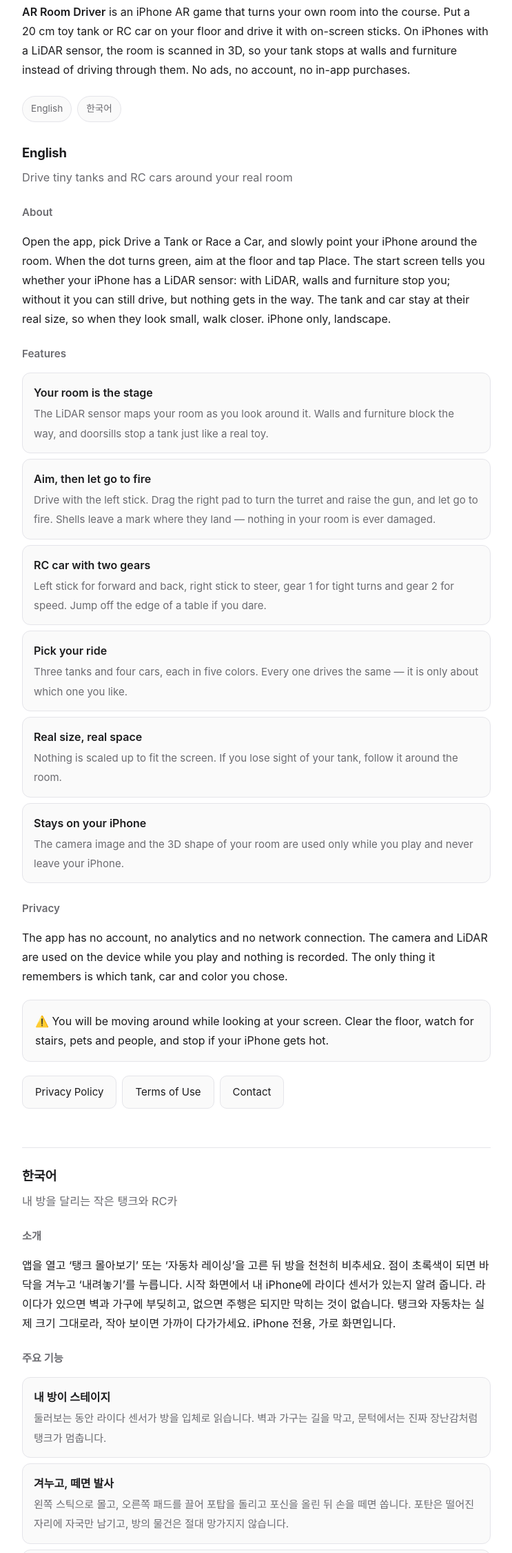
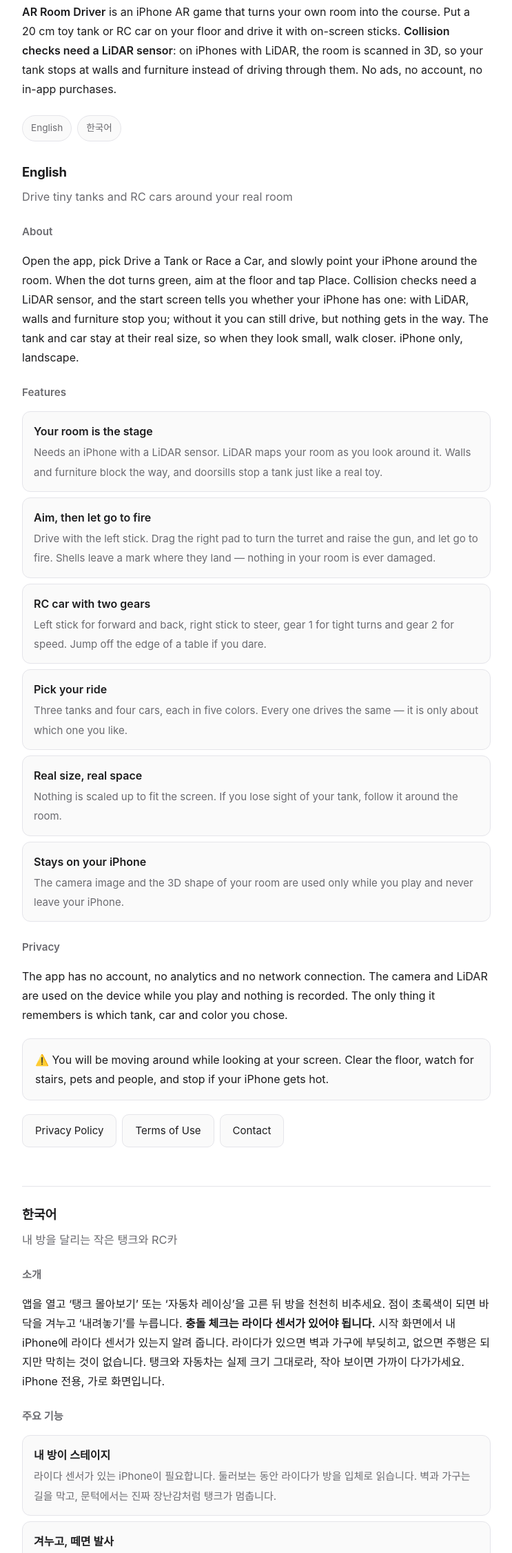
Before and after one commit to thswlsdnr79-crypto/thswlsdnr79-crypto.github.io, a plain HTML site: page arroomdriver/index.html in a window 1280 px wide. Shown: the part 185-2436 px from the top of the page at 69% size, without its empty margins (268-1011 px from the left). Drawn offline with Linux system fonts and the light colour scheme.

Commit message:
arroomdriver: 충돌 체크는 라이다 센서가 있어야 된다는 안내를 소개·이용약관에 명시
Co-Authored-By: Claude Opus 5.5 <noreply@anthropic.com>

```diff
--- a/arroomdriver/index.html
+++ b/arroomdriver/index.html
@@ -67,15 +67,15 @@ h1{display:flex;align-items:center;gap:11px}
 <a class="back" href="../">&larr; All apps</a>
 <h1><img class="hicon" src="../icons/arroomdriver.png" width="36" height="36" alt="" loading="lazy">AR Room Driver</h1>
 <p class="tag">Drive tiny tanks and RC cars around your real room</p>
-<p class="purpose"><strong>AR Room Driver</strong> is an iPhone AR game that turns your own room into the course. Put a 20&nbsp;cm toy tank or RC car on your floor and drive it with on-screen sticks. On iPhones with a LiDAR sensor, the room is scanned in 3D, so your tank stops at walls and furniture instead of driving through them. No ads, no account, no in-app purchases.</p>
+<p class="purpose"><strong>AR Room Driver</strong> is an iPhone AR game that turns your own room into the course. Put a 20&nbsp;cm toy tank or RC car on your floor and drive it with on-screen sticks. <strong>Collision checks need a LiDAR sensor</strong>: on iPhones with LiDAR, the room is scanned in 3D, so your tank stops at walls and furniture instead of driving through them. No ads, no account, no in-app purchases.</p>
 <nav class="langs"><a href="#lang-0">English</a><a href="#lang-1">한국어</a></nav>
 <h2 id="lang-0" lang="en">English</h2>
 <p class="tag" lang="en">Drive tiny tanks and RC cars around your real room</p>
 <h3>About</h3>
-<p lang="en">Open the app, pick Drive a Tank or Race a Car, and slowly point your iPhone around the room. When the dot turns green, aim at the floor and tap Place. The start screen tells you whether your iPhone has a LiDAR sensor: with LiDAR, walls and furniture stop you; without it you can still drive, but nothing gets in the way. The tank and car stay at their real size, so when they look small, walk closer. iPhone only, landscape.</p>
+<p lang="en">Open the app, pick Drive a Tank or Race a Car, and slowly point your iPhone around the room. When the dot turns green, aim at the floor and tap Place. Collision checks need a LiDAR sensor, and the start screen tells you whether your iPhone has one: with LiDAR, walls and furniture stop you; without it you can still drive, but nothing gets in the way. The tank and car stay at their real size, so when they look small, walk closer. iPhone only, landscape.</p>
 <h3>Features</h3>
 <ul class="feat" lang="en">
-  <li><span class="t">Your room is the stage</span><span class="d">The LiDAR sensor maps your room as you look around it. Walls and furniture block the way, and doorsills stop a tank just like a real toy.</span></li>
+  <li><span class="t">Your room is the stage</span><span class="d">Needs an iPhone with a LiDAR sensor. LiDAR maps your room as you look around it. Walls and furniture block the way, and doorsills stop a tank just like a real toy.</span></li>
   <li><span class="t">Aim, then let go to fire</span><span class="d">Drive with the left stick. Drag the right pad to turn the turret and raise the gun, and let go to fire. Shells leave a mark where they land &mdash; nothing in your room is ever damaged.</span></li>
   <li><span class="t">RC car with two gears</span><span class="d">Left stick for forward and back, right stick to steer, gear 1 for tight turns and gear 2 for speed. Jump off the edge of a table if you dare.</span></li>
   <li><span class="t">Pick your ride</span><span class="d">Three tanks and four cars, each in five colors. Every one drives the same &mdash; it is only about which one you like.</span></li>
@@ -89,10 +89,10 @@ h1{display:flex;align-items:center;gap:11px}
 <h2 id="lang-1" lang="ko">한국어</h2>
 <p class="tag" lang="ko">내 방을 달리는 작은 탱크와 RC카</p>
 <h3>소개</h3>
-<p lang="ko">앱을 열고 &lsquo;탱크 몰아보기&rsquo; 또는 &lsquo;자동차 레이싱&rsquo;을 고른 뒤 방을 천천히 비추세요. 점이 초록색이 되면 바닥을 겨누고 &lsquo;내려놓기&rsquo;를 누릅니다. 시작 화면에서 내 iPhone에 라이다 센서가 있는지 알려 줍니다. 라이다가 있으면 벽과 가구에 부딪히고, 없으면 주행은 되지만 막히는 것이 없습니다. 탱크와 자동차는 실제 크기 그대로라, 작아 보이면 가까이 다가가세요. iPhone 전용, 가로 화면입니다.</p>
+<p lang="ko">앱을 열고 &lsquo;탱크 몰아보기&rsquo; 또는 &lsquo;자동차 레이싱&rsquo;을 고른 뒤 방을 천천히 비추세요. 점이 초록색이 되면 바닥을 겨누고 &lsquo;내려놓기&rsquo;를 누릅니다. <strong>충돌 체크는 라이다 센서가 있어야 됩니다.</strong> 시작 화면에서 내 iPhone에 라이다 센서가 있는지 알려 줍니다. 라이다가 있으면 벽과 가구에 부딪히고, 없으면 주행은 되지만 막히는 것이 없습니다. 탱크와 자동차는 실제 크기 그대로라, 작아 보이면 가까이 다가가세요. iPhone 전용, 가로 화면입니다.</p>
 <h3>주요 기능</h3>
 <ul class="feat" lang="ko">
-  <li><span class="t">내 방이 스테이지</span><span class="d">둘러보는 동안 라이다 센서가 방을 입체로 읽습니다. 벽과 가구는 길을 막고, 문턱에서는 진짜 장난감처럼 탱크가 멈춥니다.</span></li>
+  <li><span class="t">내 방이 스테이지</span><span class="d">라이다 센서가 있는 iPhone이 필요합니다. 둘러보는 동안 라이다가 방을 입체로 읽습니다. 벽과 가구는 길을 막고, 문턱에서는 진짜 장난감처럼 탱크가 멈춥니다.</span></li>
   <li><span class="t">겨누고, 떼면 발사</span><span class="d">왼쪽 스틱으로 몰고, 오른쪽 패드를 끌어 포탑을 돌리고 포신을 올린 뒤 손을 떼면 쏩니다. 포탄은 떨어진 자리에 자국만 남기고, 방의 물건은 절대 망가지지 않습니다.</span></li>
   <li><span class="t">기어 둘 달린 RC카</span><span class="d">왼쪽 스틱은 전진·후진, 오른쪽 스틱은 핸들. 1단은 날렵하게 꺾이고 2단은 빠릅니다. 자신 있다면 책상 끝에서 점프도 해 보세요.</span></li>
   <li><span class="t">내 탈것 고르기</span><span class="d">탱크 셋, 자동차 넷, 색은 각각 다섯 가지. 성능은 모두 같으니 마음에 드는 것으로 고르면 됩니다.</span></li>
```
Also changed, not shown: arroomdriver/terms/index.html (+2 -2 lines).
